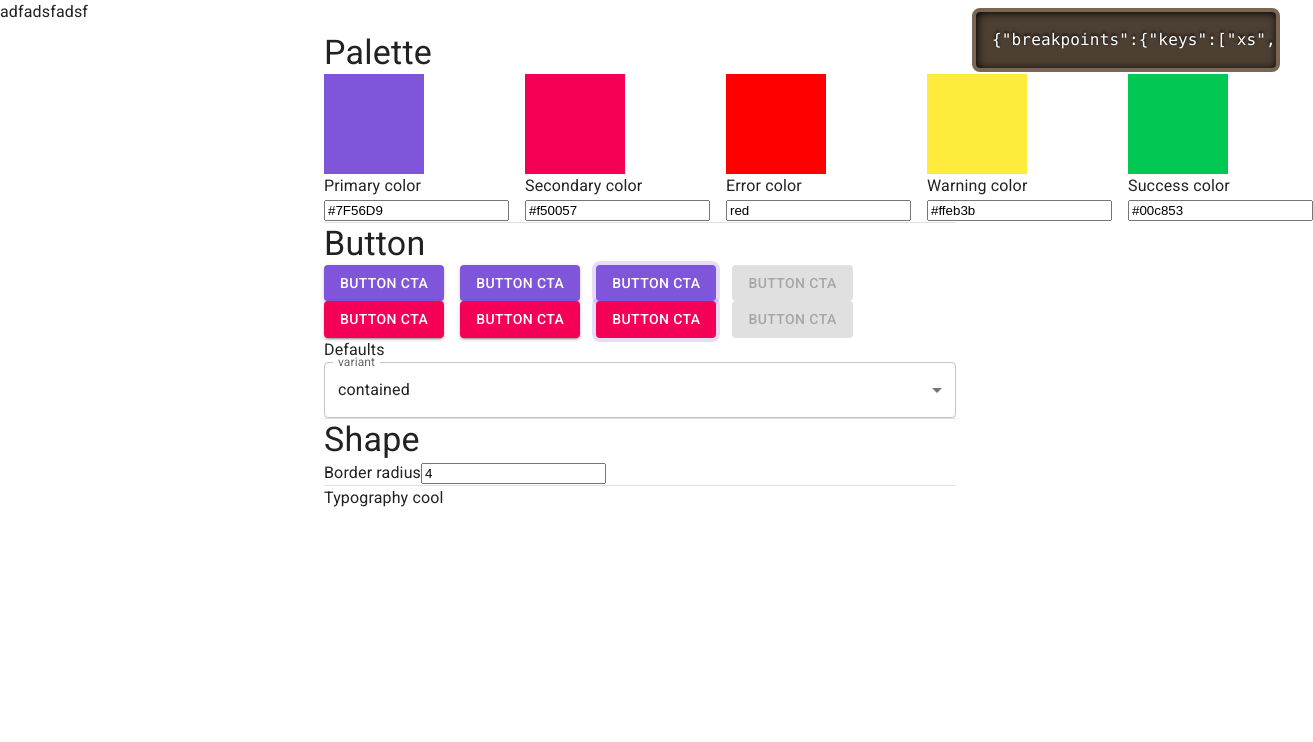
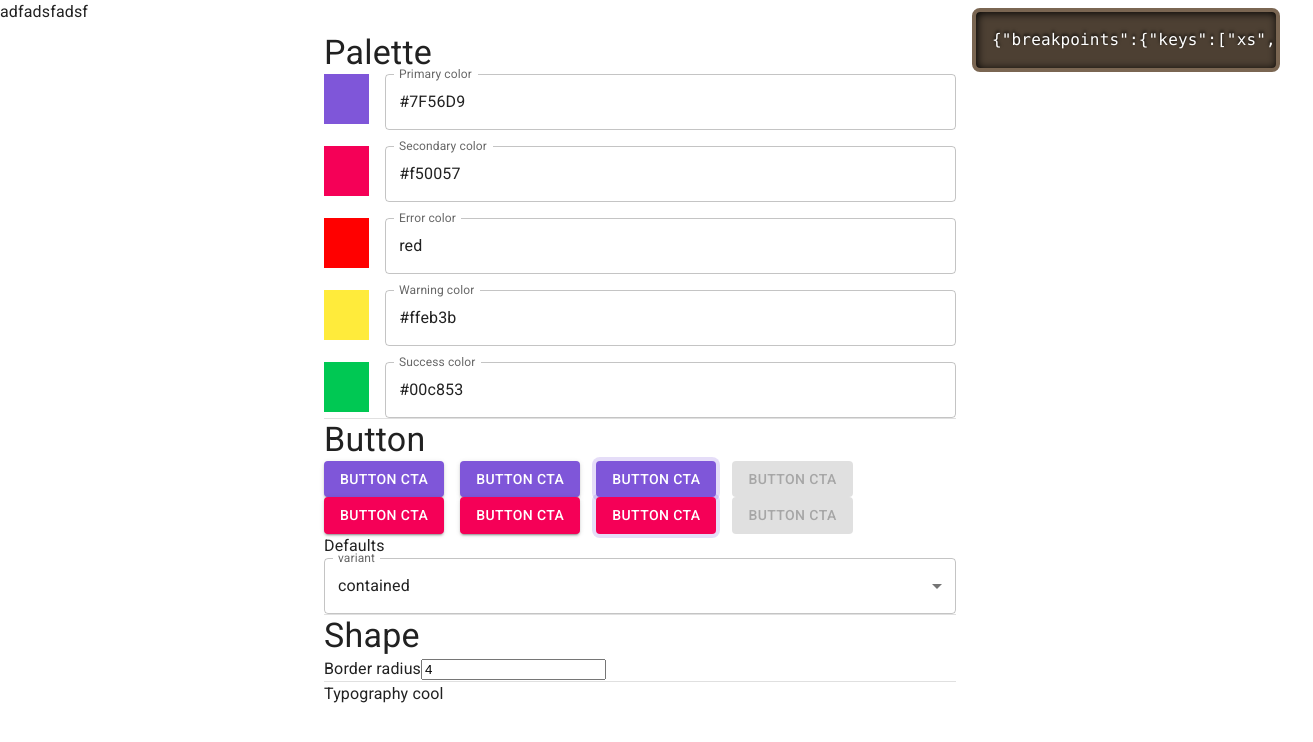
Before and after one commit to sernstberger/mui-theme-creator, a React (Create React App) app: page / in a window 1280 px wide. Shown: the top 742 px of the page, 1313 px wide, since content can reach past the window. Built offline with nearby package versions, Linux system fonts and the light colour scheme.

Commit message:
added mui text field to formik field

```diff
--- a/src/components/Palette/Color.tsx
+++ b/src/components/Palette/Color.tsx
@@ -3,20 +3,29 @@ import Box from "@mui/material/Box";
 import InputLabel from "@mui/material/InputLabel";
 import MenuItem from "@mui/material/MenuItem";
 import FormControl from "@mui/material/FormControl";
-import Select, { SelectChangeEvent } from "@mui/material/Select";
-import { DistributiveOmit, OverridableStringUnion } from "@mui/types";
-
-import theme from "../../theme";
 import { Formik, Field, Form, FormikHelpers, useFormikContext } from "formik";
+import { Stack, TextField } from "@mui/material";
 
 const Color = ({ field, label }: any) => {
-  const { values } = useFormikContext<any>();
+  const { values, handleChange, touched, errors } = useFormikContext<any>();
   return (
-    <div>
-      <Box style={{ backgroundColor: values[field] }} height={100} width={100} />
-      <label htmlFor={field}>{label}</label>
-      <Field id={field} name={field} placeholder="John" />
-    </div>
+    <Stack direction="row" spacing={2}>
+      <Box style={{ backgroundColor: values[field] }} height={50} width={50} />
+
+      <TextField
+        {...{ label }}
+        fullWidth
+        id={field}
+        name={field}
+        value={values[field]}
+        onChange={handleChange}
+        error={touched[field] && Boolean(errors[field])}
+        helperText={touched[field] && errors[field]}
+      />
+      {/* <Box style={{ backgroundColor: values[field] }} height={50} width={50} />
+      <Box style={{ backgroundColor: values[field] }} height={50} width={50} />
+      <Box style={{ backgroundColor: values[field] }} height={50} width={50} /> */}
+    </Stack>
   );
 };
 
--- a/src/components/Palette/index.tsx
+++ b/src/components/Palette/index.tsx
@@ -23,7 +23,7 @@ const Palette = () => {
   return (
     <div>
       <Typography variant="h4">Palette</Typography>
-      <Stack direction="row" spacing={2}>
+      <Stack spacing={2}>
         <Color field="primaryColor" label="Primary color" />
         <Color field="secondaryColor" label="Secondary color" />
         <Color field="errorColor" label="Error color" />
```
